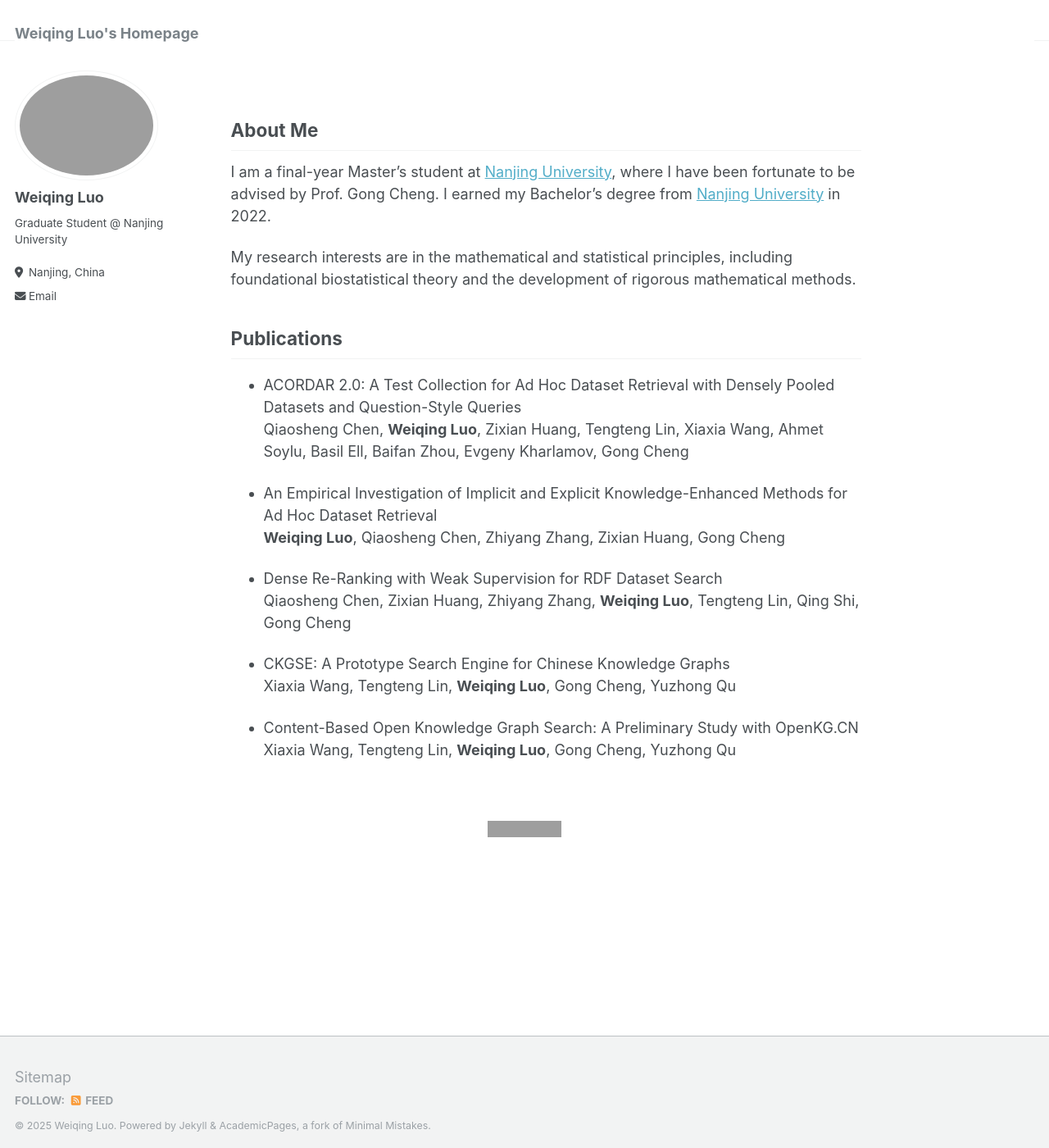
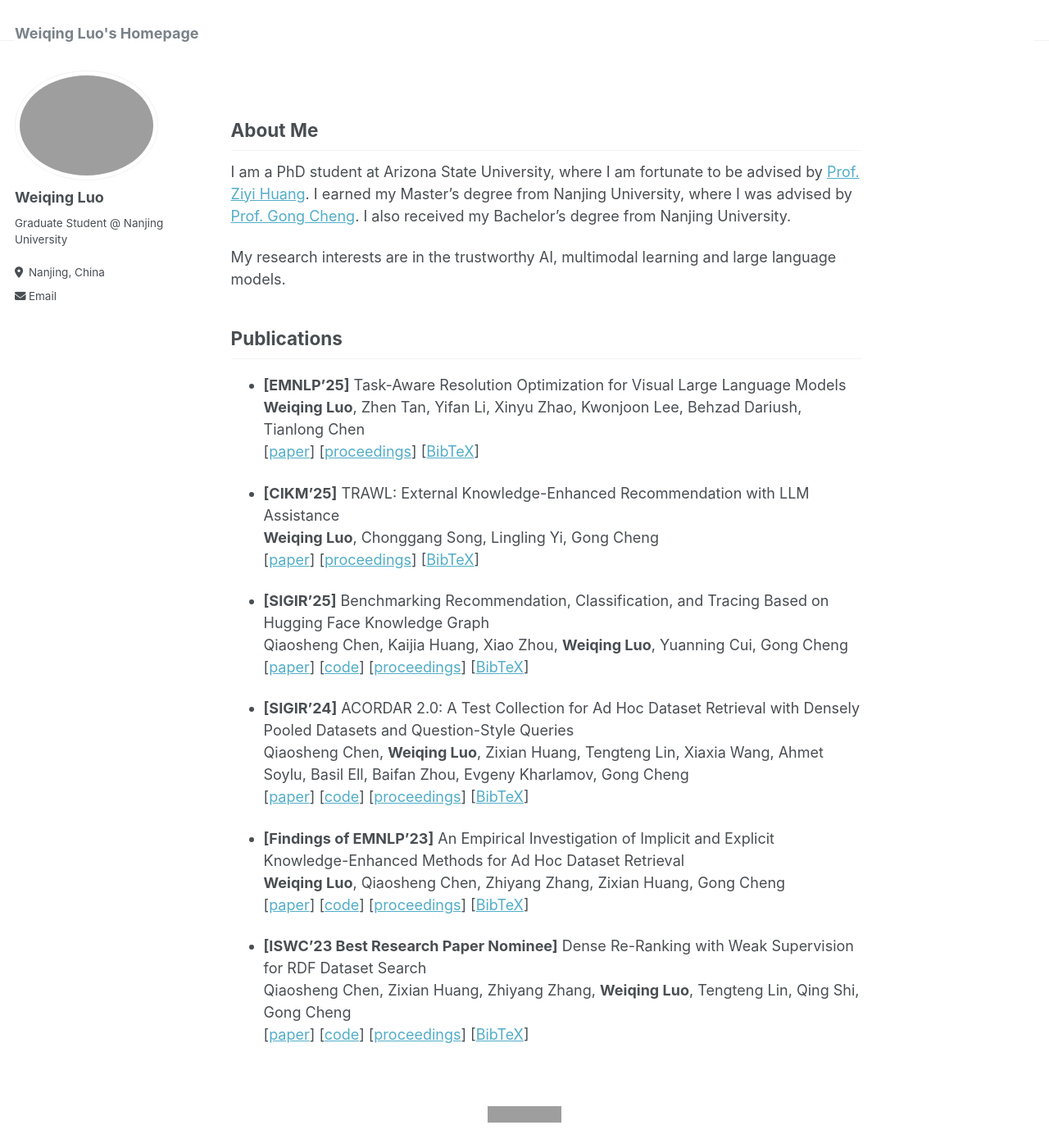
Before and after one commit to Hcnaeg/Hcnaeg.github.io, a Jekyll site: the page built from _pages/about.md, in a window 1280 px wide and 1400 px high. Shown: the whole window at 82% size. Built offline with Jekyll 4.4.1, drawn with Linux system fonts in a browser that asks for light colours; grey boxes are pictures that could not be loaded.

Commit message:
update about.md

```diff
--- a/_pages/about.md
+++ b/_pages/about.md
@@ -8,25 +8,48 @@ redirect_from:
 ---
 
 ## About Me
+I am a PhD student at Arizona State University, where I am fortunate to be advised by [Prof. Ziyi Huang](https://huangzyy.github.io/). I earned my Master's degree from Nanjing University, where I was advised by [Prof. Gong Cheng](http://ws.nju.edu.cn/~gcheng). I also received my Bachelor's degree from Nanjing University.
 
-I am a final-year Master's student at [Nanjing University](https://www.nju.edu.cn/en/), where I have been fortunate to be advised by Prof. Gong Cheng. I earned my Bachelor's degree from [Nanjing University](https://www.nju.edu.cn/en/) in 2022.
-
-
-My research interests are in the mathematical and statistical principles, including foundational biostatistical theory and the development of rigorous mathematical methods.
+My research interests are in the trustworthy AI, multimodal learning and large language models.
 
 ## Publications
 
-- ACORDAR 2.0: A Test Collection for Ad Hoc Dataset Retrieval with Densely Pooled Datasets and Question-Style Queries \\
-Qiaosheng Chen, **Weiqing Luo**, Zixian Huang, Tengteng Lin, Xiaxia Wang, Ahmet Soylu, Basil Ell, Baifan Zhou, Evgeny Kharlamov, Gong Cheng
+- **[EMNLP'25]** Task-Aware Resolution Optimization for Visual Large Language Models \\
+**Weiqing Luo**, Zhen Tan, Yifan Li, Xinyu Zhao, Kwonjoon Lee, Behzad Dariush, Tianlong Chen \\
+[[paper](https://hcnaeg.github.io)]
+[[proceedings](https://hcnaeg.github.io)]
+[[BibTeX](https://hcnaeg.github.io)]
 
-- An Empirical Investigation of Implicit and Explicit Knowledge-Enhanced Methods for Ad Hoc Dataset Retrieval \\
-**Weiqing Luo**, Qiaosheng Chen, Zhiyang Zhang, Zixian Huang, Gong Cheng
+- **[CIKM'25]** TRAWL: External Knowledge-Enhanced Recommendation with LLM Assistance \\
+**Weiqing Luo**, Chonggang Song, Lingling Yi, Gong Cheng \\
+[[paper](https://hcnaeg.github.io)]
+[[proceedings](https://hcnaeg.github.io)]
+[[BibTeX](https://hcnaeg.github.io)]
 
-- Dense Re-Ranking with Weak Supervision for RDF Dataset Search \\
-Qiaosheng Chen, Zixian Huang, Zhiyang Zhang, **Weiqing Luo**, Tengteng Lin, Qing Shi, Gong Cheng
+- **[SIGIR'25]** Benchmarking Recommendation, Classification, and Tracing Based on Hugging Face Knowledge Graph \\
+Qiaosheng Chen, Kaijia Huang, Xiao Zhou, **Weiqing Luo**, Yuanning Cui, Gong Cheng \\
+[[paper](https://hcnaeg.github.io)]
+[[code](https://hcnaeg.github.io)]
+[[proceedings](https://hcnaeg.github.io)]
+[[BibTeX](https://hcnaeg.github.io)]
 
-- CKGSE: A Prototype Search Engine for Chinese Knowledge Graphs \\
-Xiaxia Wang, Tengteng Lin, **Weiqing Luo**, Gong Cheng, Yuzhong Qu
+- **[SIGIR'24]** ACORDAR 2.0: A Test Collection for Ad Hoc Dataset Retrieval with Densely Pooled Datasets and Question-Style Queries \\
+Qiaosheng Chen, **Weiqing Luo**, Zixian Huang, Tengteng Lin, Xiaxia Wang, Ahmet Soylu, Basil Ell, Baifan Zhou, Evgeny Kharlamov, Gong Cheng \\
+[[paper](https://dl.acm.org/doi/10.1145/3626772.3657866)]
+[[code](https://github.com/nju-websoft/ACORDAR-2)]
+[[proceedings](https://dl.acm.org/doi/10.1145/3626772.3657866)]
+[[BibTeX](https://hcnaeg.github.io)]
 
-- Content-Based Open Knowledge Graph Search: A Preliminary Study with OpenKG.CN \\
-Xiaxia Wang, Tengteng Lin, **Weiqing Luo**, Gong Cheng, Yuzhong Qu
+- **[Findings of EMNLP'23]** An Empirical Investigation of Implicit and Explicit Knowledge-Enhanced Methods for Ad Hoc Dataset Retrieval \\
+**Weiqing Luo**, Qiaosheng Chen, Zhiyang Zhang, Zixian Huang, Gong Cheng \\
+[[paper](https://aclanthology.org/2023.findings-emnlp.957.pdf)]
+[[code](https://github.com/nju-websoft/AHDR-KnowledgeEnhanced)]
+[[proceedings](https://aclanthology.org/2023.findings-emnlp.957/)]
+[[BibTeX](https://aclanthology.org/2023.findings-emnlp.957.bib)]
+
+- **[ISWC'23 Best Research Paper Nominee]** Dense Re-Ranking with Weak Supervision for RDF Dataset Search \\
+Qiaosheng Chen, Zixian Huang, Zhiyang Zhang, **Weiqing Luo**, Tengteng Lin, Qing Shi, Gong Cheng \\
+[[paper](https://doi.org/10.1007/978-3-031-47240-4_2)]
+[[code](https://github.com/nju-websoft/DR2)]
+[[proceedings](https://link.springer.com/chapter/10.1007/978-3-031-47240-4_2)]
+[[BibTeX](https://dblp.org/rec/conf/semweb/ChenHZLLSC23.html?view=bibtex)]
```
